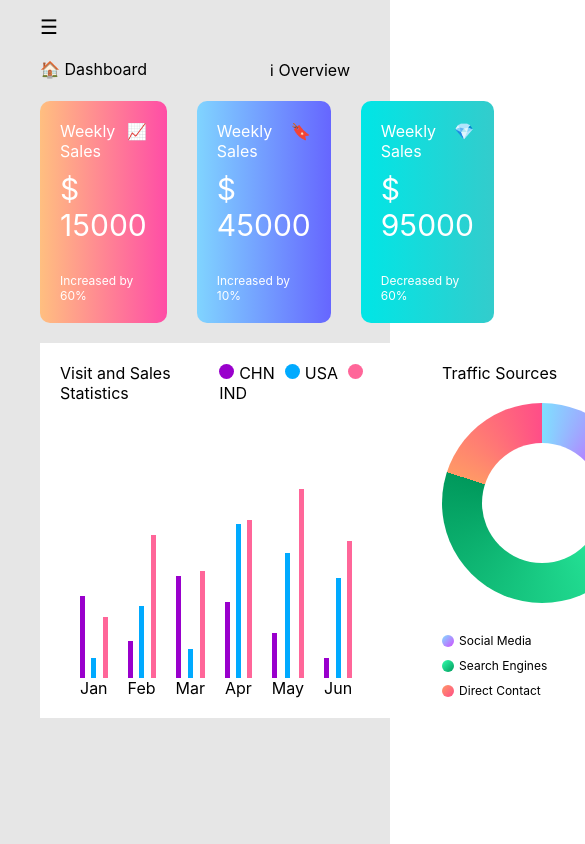
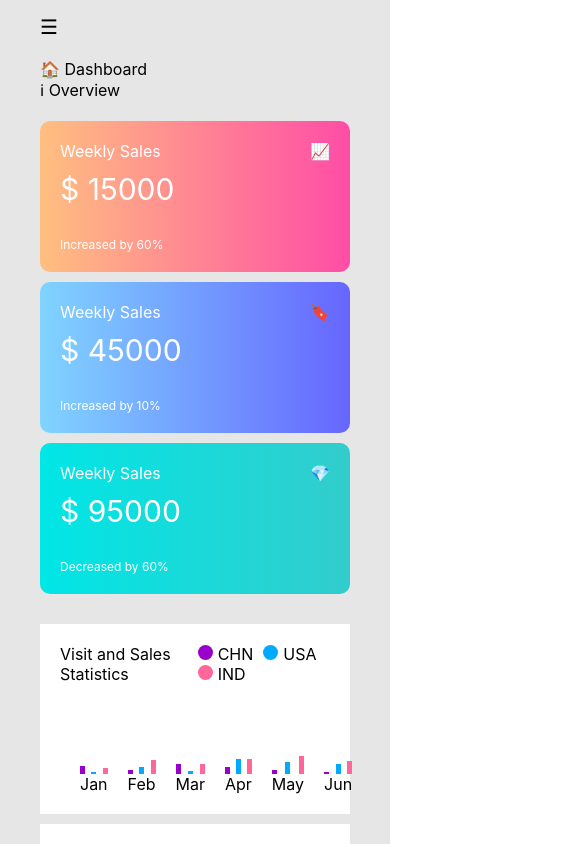
Before and after one commit to AbhirupGhosh-git/react-fundamentals, a React (Create React App) app: page / in a window 390 px wide. Shown: the top 844 px of the page, 585 px wide, since content can reach past the window. Built offline with nearby package versions, Linux system fonts and the light colour scheme.

Commit message:
mobile-friendly-ui

```diff
--- a/package.json
+++ b/package.json
@@ -9,6 +9,7 @@
     "react": "^18.2.0",
     "react-dom": "^18.2.0",
     "react-scripts": "5.0.1",
+    "styled-components": "^5.3.5",
     "web-vitals": "^2.1.4"
   },
   "scripts": {
--- a/src/App.css
+++ b/src/App.css
@@ -24,6 +24,12 @@
   justify-content: space-between;
 }
 
+@media only screen and (max-width: 700px) {
+  .displayFlex {
+    flex-direction: column;
+  }
+}
+
 .displayFlex:not(:last-child) {
   margin-bottom: 20px;
 }
--- a/src/App.js
+++ b/src/App.js
@@ -2,10 +2,7 @@ import { useState } from "react";
 import NavBar from "./components/NavBar/NavBar";
 import CardItem from "./components/CardItems/CardItem";
 import Chart from "./components/UI/Chart";
-// import BarChartContent from "./components/BarChart/BarChartContent";
-// import PieChartContent from "./components/PieChart/PieChartContent";
 import Table from "./components/Table/Table";
-// import { Fragment } from "react";
 
 import "./App.css";
 
--- a/src/components/NavBar/NavBar.js
+++ b/src/components/NavBar/NavBar.js
@@ -1,41 +1,131 @@
-import classes from "./NavBar.module.css";
+import styled from "styled-components";
+
+const Responsivestyledbar = styled.div`
+  .navbar {
+    background-color: antiquewhite;
+    min-height: 100vh;
+    padding: 10px 20px;
+    width: 100%;
+
+    @media only screen and (max-width: 700px) {
+      padding: 5px 10px;
+    }
+  }
+
+  .navbar--visible {
+    display: flex;
+    flex-direction: column;
+    align-items: center;
+  }
+
+  .navbar--invisible {
+    display: none;
+  }
+
+  .styledMenu {
+    list-style: none;
+    text-align: center;
+  }
+
+  .companyName {
+    color: palevioletred;
+    font-size: 30px;
+    font-weight: bold;
+    @media only screen and (max-width: 700px) {
+      font-size: 15px;
+    }
+  }
+
+  .userName {
+    margin: 30px 0;
+    font-size: 20px;
+    display: flex;
+    @media only screen and (max-width: 700px) {
+      margin: 15px 0;
+      font-size: 10px;
+    }
+  }
+
+  .userRole {
+    font-size: 15px;
+    @media only screen and (max-width: 700px) {
+      font-size: 8px;
+    }
+  }
+
+  .profilePicture {
+    font-size: 38px;
+    margin-right: 10px;
+    align-self: center;
+    @media only screen and (max-width: 700px) {
+      font-size: 20px;
+      margin-right: 5px;
+    }
+  }
+
+  .menuItem {
+    display: flex;
+    justify-content: space-between;
+    padding: 10px 0;
+    font-size: 18px;
+    transition: all 0.5s;
+    width: 100%;
+
+    @media only screen and (max-width: 700px) {
+      font-size: 12px;
+      margin-right: 5px;
+    }
+  }
+
+  .menuItem:hover {
+    color: palevioletred;
+    transform: scale(1.2);
+  }
+
+  .selected {
+    color: palevioletred;
+    font-weight: bold;
+    font-size: 20px;
+    @media only screen and (max-width: 700px) {
+      font-size: 14px;
+    }
+  }
+`;
 
 const NavBar = (props) => {
   return (
-    <nav className={`${classes.navbar} ${classes[props.className]}`}>
-      <ul className={classes.navMenu}>
-        <li className={classes.companyName}>🌏 MyApp</li>
-        <li className={classes.userName}>
-          <span className={classes.profilePicture}>🤖</span>
+    <Responsivestyledbar>
+      <div className={`navbar ${props.className}`}>
+        <ul className="styledMenu">
+          <li className="companyName">🌏 MyApp</li>
+          <li className="userName">
+            <span className="profilePicture">🤖</span>
             <span>
               Abhirup Ghosh
-            <br /> <span className={classes.userRole}>Developer</span>
+              <br /> <span className="userRole">Developer</span>
             </span>
           </li>
           <li
-          className={`${classes["menuItem"]} ${
-            props.selectedOption && classes.selected
-          }`}
+            className={`menuItem ${props.selectedOption && "selected"}`}
             onClick={props.displayDashboard}
           >
             <span>Dashboard</span>
             <span>🏠</span>
           </li>
-        <li className={classes.menuItem}>
+          <li className="menuItem">
             <span>Calender</span>
             <span>📅</span>
           </li>
           <li
-          className={`${classes["menuItem"]} ${
-            !props.selectedOption && classes.selected
-          }`}
+            className={`menuItem ${!props.selectedOption && "selected"}`}
             onClick={props.displayProgress}
           >
             <span>Project Status</span>
             <span>🧾</span>
           </li>
         </ul>
-    </nav>
+      </div>
+    </Responsivestyledbar>
   );
 };
 
--- a/src/components/UI/Card.js
+++ b/src/components/UI/Card.js
@@ -1,7 +1,28 @@
-import classes from "./Card.module.css";
+import styled from "styled-components";
+
+// const Card = (props) => {
+//   return <div className={classes.card}>{props.children}</div>;
+// };
+
+const Cards = styled.div`
+  display: flex;
+  color: #fff;
+  display: flex;
+  flex-direction: column;
+  flex: 1;
+
+  &:not(:last-child) {
+    margin-right: 30px;
+  }
+
+  @media only screen and (max-width: 700px) {
+    margin-right: 0px !important;
+    margin-bottom: 10px;
+  }
+`;
 
 const Card = (props) => {
-  return <div className={classes.card}>{props.children}</div>;
+  return <Cards>{props.children}</Cards>;
 };
 
 export default Card;
--- a/src/components/UI/DisplayBox.js
+++ b/src/components/UI/DisplayBox.js
@@ -1,7 +1,31 @@
 import classes from "./DisplayBox.module.css";
 
+import styled from "styled-components";
+
+const StyledDisplayBox = styled.div`
+  .display--box {
+    background: #fff;
+    color: black;
+    padding: 20px;
+    flex-grow: 1;
+  }
+
+  .display--box:not(:last-child) {
+    margin-right: 30px;
+  }
+
+  @media only screen and (max-width: 700px) {
+    margin-right: 0px !important;
+    margin-bottom: 10px;
+  }
+`;
+
 const DisplayBox = (props) => {
-  return <div className={classes["display--box"]}>{props.children}</div>;
+  return (
+    <StyledDisplayBox className={classes["display--box"]}>
+      {props.children}
+    </StyledDisplayBox>
+  );
 };
 
 export default DisplayBox;
```
Also changed, not shown: 1 other file (tests, documents, lock files or other folders). Lines whose indentation alone changed are shown as unchanged.
